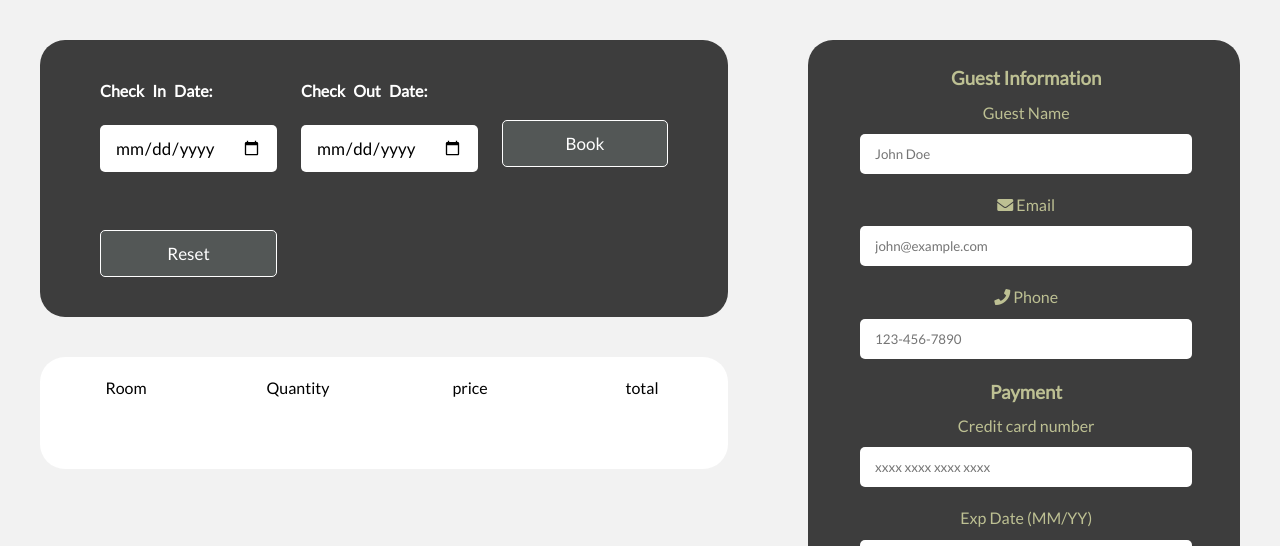
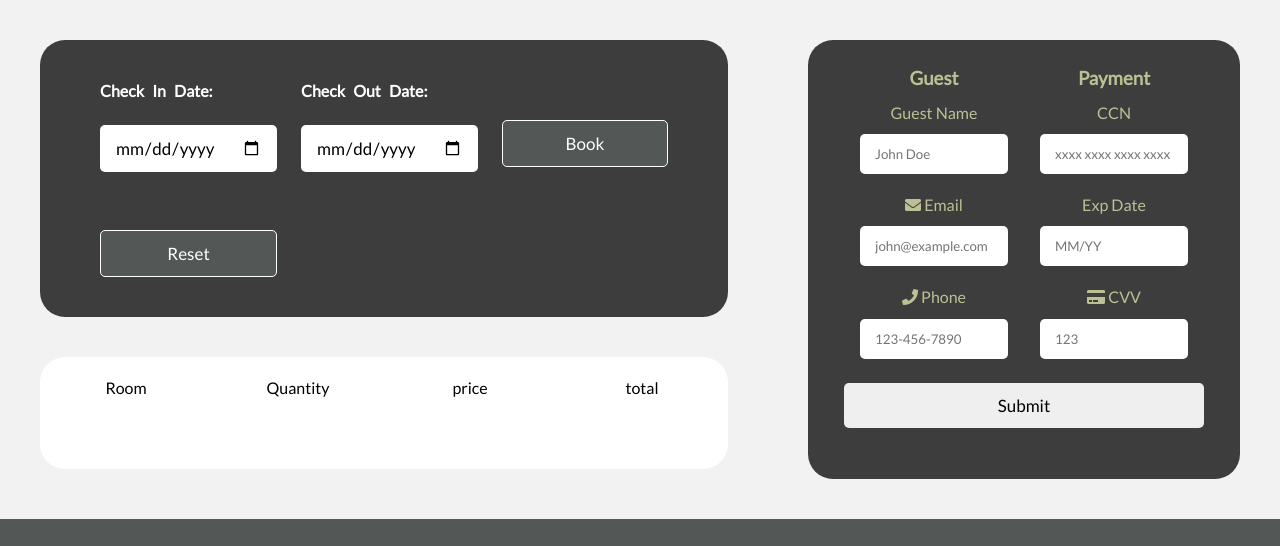
Before and after one commit to justjaiom/FBLA-2023-e-commerce, a plain HTML site: page fbla project/cart.html in a window 1280 px wide. Shown: the part 174-720 px from the top of the page. Drawn offline with nearby package versions, Linux system fonts and the light colour scheme.

Commit message:
updated carts

```diff
--- a/fbla project/cart.css
+++ b/fbla project/cart.css
@@ -181,6 +181,7 @@ html {
 }
 
 
+
 /* ---------------------------------------------------------------- */
 
 .payment-info {
--- a/fbla project/cart.html
+++ b/fbla project/cart.html
@@ -70,7 +70,7 @@
             <div class="container-pay">
               <div class="row">
                 <div class="col-50">
-                  <h3 class="header-pay">Guest Information</h3>
+                  <h3 class="header-pay">Guest </h3>
                   <label>Guest Name</label>
                   <input required type="text" placeholder="John Doe" />
                   <label for="email"><i class="fa fa-envelope"></i> Email</label>
@@ -90,7 +90,7 @@
                 </div>
                 <div class="col-50">
                   <h3 class="header-pay">Payment</h3>
-                  <label for="ccn">Credit card number</label>
+                  <label for="ccn">CCN</label>
                   <input required id="ccn" type="tel" inputmode="numeric" onkeypress="addDashCard()" autocomplete="cc-number" minlength= "19" maxlength="19" placeholder="xxxx xxxx xxxx xxxx">
                   <script>
                     function addDashCard() {
@@ -102,8 +102,8 @@
                       }
                     }
                   </script>
-                  <label for="expmonth">Exp Date (MM/YY)</label>
-                  <input required type="text" name="expmonth" pattern="(0[1-9]|1[0-2])\/\d{2}" placeholder="MM/YY" maxlength="5" oninput="this.value=this.value.replace(/[^0-9\/]/g,'').replace(/(\d{2})\/?(\d{0,2}).*/,'$1/$2');" style="width: 43ch;">
+                  <label for="expmonth">Exp Date</label>
+                  <input required type="text" id="expmonth" name="expmonth" pattern="(0[1-9]|1[0-2])\/\d{2}" placeholder="MM/YY" maxlength="5" oninput="this.value=this.value.replace(/[^0-9\/]/g,'').replace(/(\d{2})\/?(\d{0,2}).*/,'$1/$2');" >
                   <label for="cvv"> <i class="fas fa-credit-card"> </i> CVV</label>
                   <input required type="text" id="cvv" name="cvv" placeholder="123" maxlength="3" />
                 </div>
```
